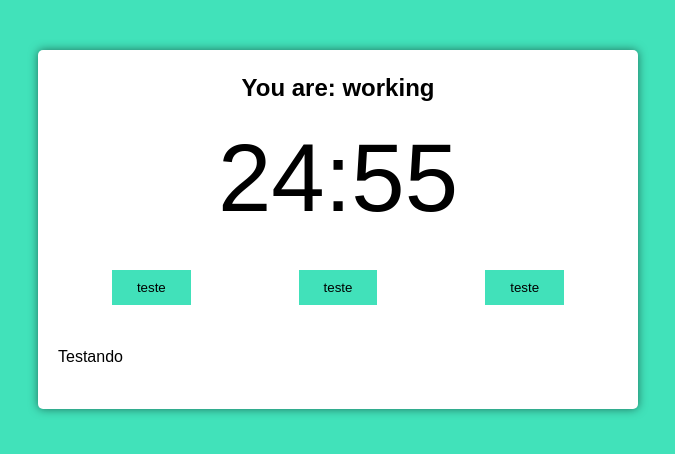
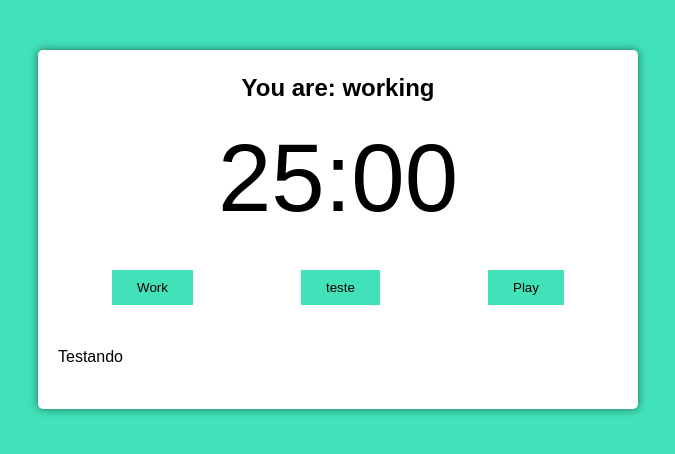
Before and after one commit to andreabrantes80/pomodoro-react, a React (Create React App) app: page / in a window 1280 px wide. Shown: the top 454 px of the page, without its empty margins (302-977 px from the left). Built offline with nearby package versions, Linux system fonts and the light colour scheme.

Commit message:
Adição de função de pause e start

```diff
--- a/src/components/pomodoro-time.tsx
+++ b/src/components/pomodoro-time.tsx
@@ -1,4 +1,4 @@
-import React, { JSX } from "react";
+import React, { JSX, useEffect } from "react";
 import { useInterval } from "../hooks/use-interval";
 import { secondsToTime } from "../utils/seconds-to-time";
 import { Button } from "./button";
@@ -12,11 +12,25 @@
 }
 
 export function PomodoroTime(props: Props): JSX.Element {
-  const [mainTime, setMainTime] = React.useState(props.pomodoroTime ?? 1500);
+    const [mainTime, setMainTime] = React.useState(props.pomodoroTime ?? 1500);
+
+    const [timeCounting, setTimeCountig] = React.useState(false);
+    const [working, setWorking] = React.useState(false);
+
+    useEffect(() => {
+        if (working) document.body.classList.add('working');
+
+
+    }, [working]);
 
   useInterval(() => {
     setMainTime(mainTime - 1);
-  }, 1000);
+  }, timeCounting ? 1000 : null);
+
+    const configureWork = () => {
+        setTimeCountig(true);
+        setWorking(true);
+    }
 
   return (
     <div className="pomodoro">
@@ -24,9 +38,9 @@
       <Time mainTime={mainTime}></Time>
 
       <div className="controls">
+        <Button text="Work" onClick={() => configureWork()}></Button>
         <Button text="teste" onClick={() => console.log(1)}></Button>
-        <Button text="teste" onClick={() => console.log(1)}></Button>
-        <Button text="teste" onClick={() => console.log(1)}></Button>
+        <Button text={timeCounting ? 'Pause' : 'Play'} onClick={() => setTimeCountig(!timeCounting)}></Button>
           </div>
 
           <div className="details">
```
